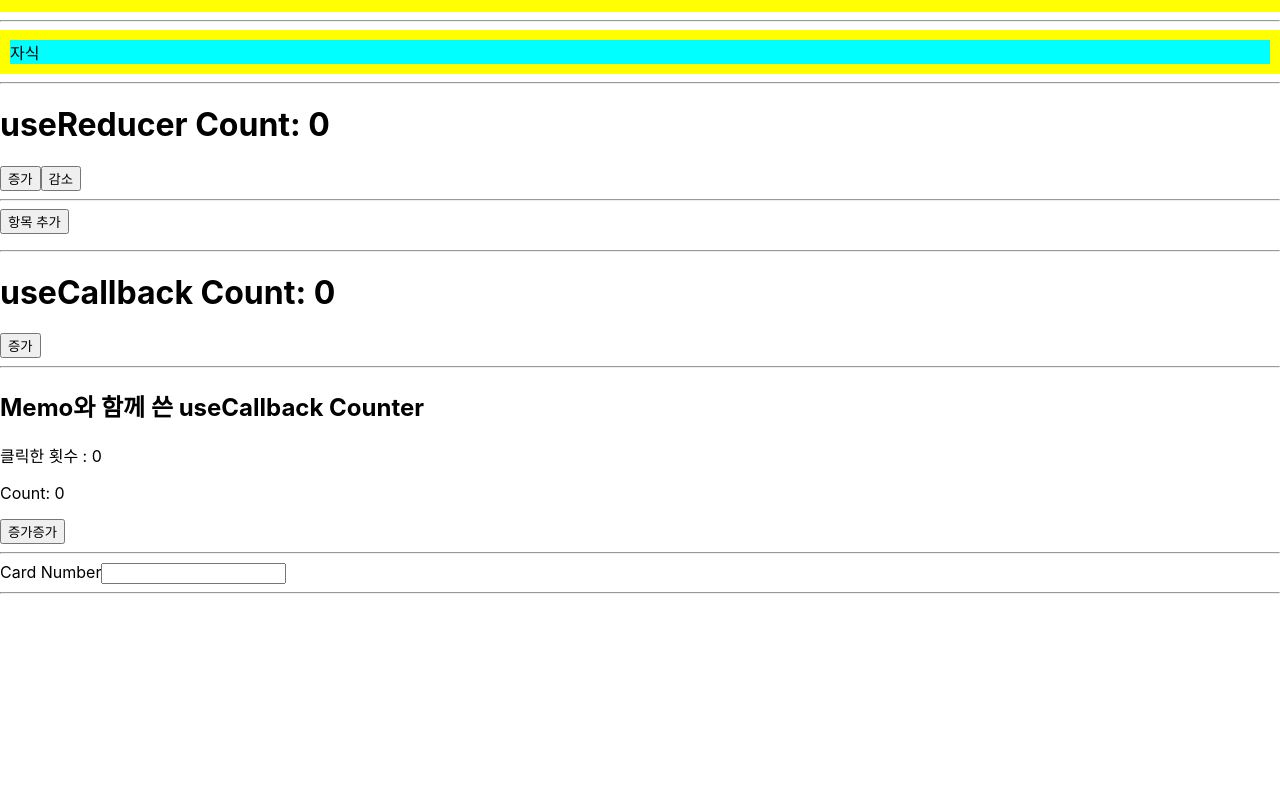
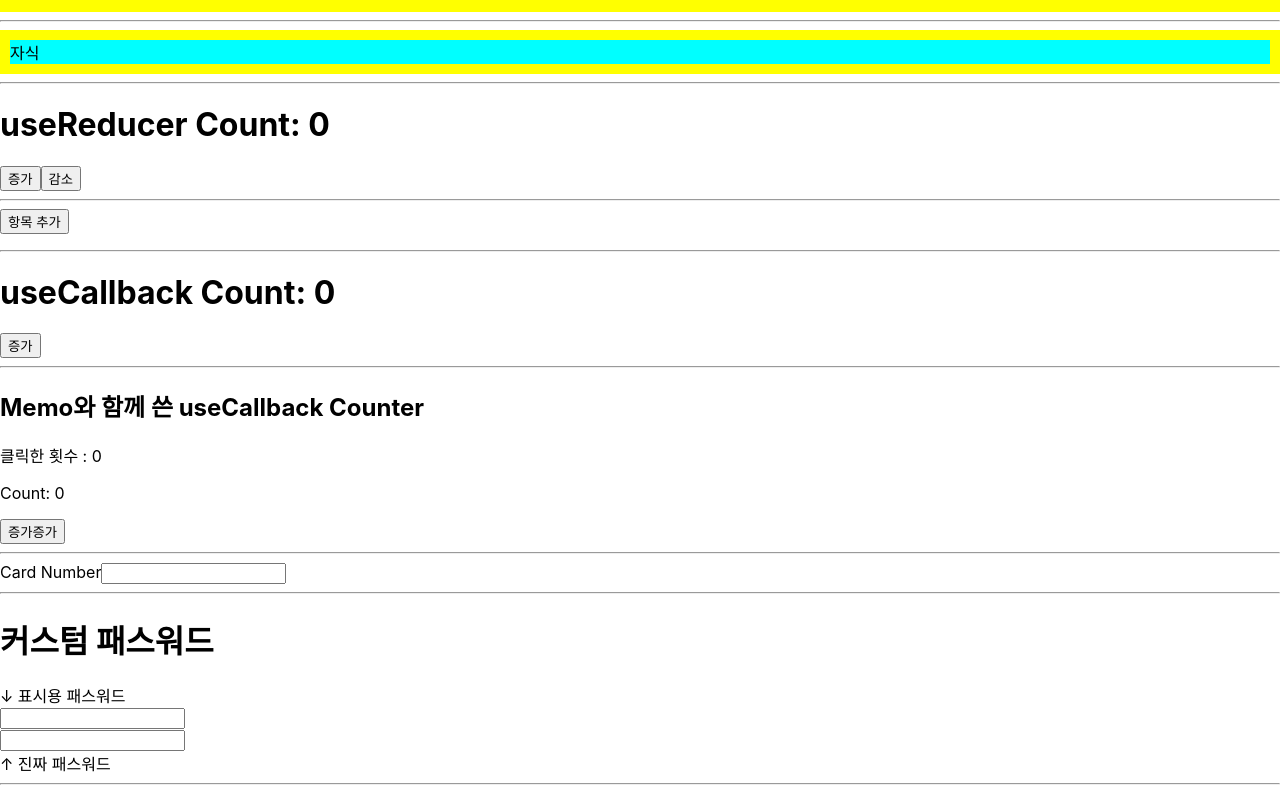
Before and after one commit to gabrielyoon7/my-typescript-react, a React (Create React App) app: page / in a window 1280 px wide. Shown: the part 558-1351 px from the top of the page. Before the commit the page ends 1160 px from the top, so only its background shows below. Built offline with nearby package versions, Linux system fonts and the light colour scheme.

Commit message:
feat: Custom Password 기능 구현

```diff
--- a/src/App.tsx
+++ b/src/App.tsx
@@ -2,6 +2,7 @@ import ArrayRoot from './containers/array/ArrayRoot';
 import CardNumbersRoot from './containers/cardNumbers/CardNumbersRoot';
 import WrapperRoot from './containers/children/WrapperRoot';
 import CounterRoot from './containers/counter/CounterRoot';
+import CustomPasswordRoot from './containers/customPassword/CustomPasswordRoot';
 import UseCallbackRoot from './containers/useCallback/UseCallbackRoot';
 import UseReducerRoot from './containers/useReducer/UseReducerRoot';
 
@@ -14,6 +15,7 @@ function App() {
       <UseReducerRoot />
       <UseCallbackRoot />
       <CardNumbersRoot />
+      <CustomPasswordRoot />
     </div>
   );
 }
--- /dev/null
+++ b/src/containers/customPassword/CustomPassword.tsx
@@ -0,0 +1,59 @@
+import { useRef, useState } from "react";
+
+
+const convertSecuredCreditCard = (number: string) => {
+  const creditCardNumberLength = number.length;
+  const securedCreditNumber = creditCardNumberLength <= 8
+    ? number
+    : number.slice(0, 8) + '●'.repeat(number.length - 8);
+  const numberArrays = securedCreditNumber.match(/.{1,4}/g) ?? [];
+  return numberArrays.map((n) => n.split(''));
+};
+
+function CustomPassword() {
+  const inputRef = useRef<HTMLInputElement>(null);
+  const [maskedPassword, setMaskedPassword] = useState('');
+  const [rawPassword, setRawPassword] = useState('');
+
+  const handleChangeCreditCardNumber = (event: React.ChangeEvent<HTMLInputElement>) => {
+    const newCreditCardNumber = event.target.value.replace(/\D/g, '');
+    if (newCreditCardNumber.length > 16) return;
+
+    const markedNumber = convertSecuredCreditCard(newCreditCardNumber)
+      .filter((numbers) => !!numbers.length)
+      .map((numbers) => numbers.join('')).join(' - ');
+
+    setMaskedPassword(markedNumber);
+    setRawPassword(newCreditCardNumber);
+  };
+
+  return (
+    <div>
+      <h1>커스텀 패스워드</h1>
+      <div>
+        ↓ 표시용 패스워드
+      </div>
+      <div>
+        <input
+          value={maskedPassword}
+          onClick={() => {
+            if (inputRef.current) {
+              inputRef.current.focus();
+            }
+          }}
+        />
+      </div>
+      <div>
+        <input
+          ref={inputRef}
+          value={rawPassword}
+          onChange={handleChangeCreditCardNumber}
+        />
+      </div>
+      <div>
+        ↑ 진짜 패스워드
+      </div>
+    </div>
+  )
+}
+export default CustomPassword;
--- /dev/null
+++ b/src/containers/customPassword/CustomPasswordRoot.tsx
@@ -0,0 +1,11 @@
+import CustomPassword from "./CustomPassword";
+
+function CustomPasswordRoot() {
+  return (
+    <>
+      <CustomPassword />
+      <hr />
+    </>
+  )
+}
+export default CustomPasswordRoot;
```
